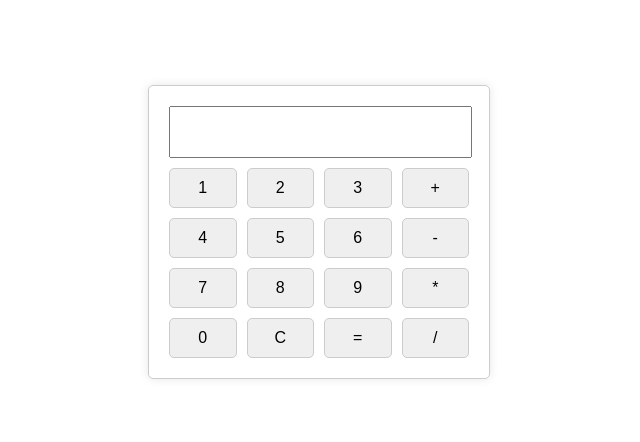
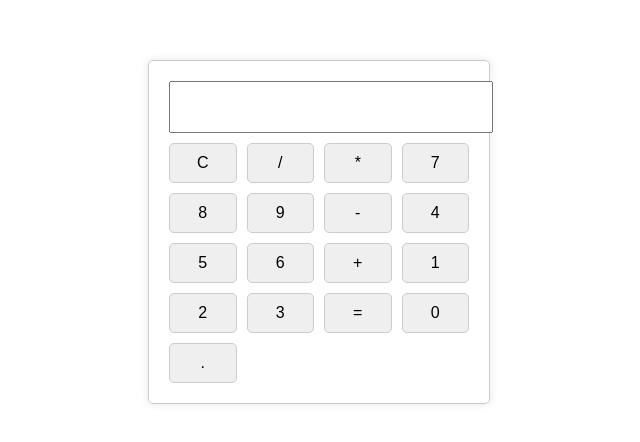
Before and after one commit to sri12334/simple-calculator1, a website: page index.html in a window 1280 px wide. Shown: the part 168-610 px from the top of the page, without its empty margins (321-961 px from the left). Drawn offline with Linux system fonts and the light colour scheme.

Commit message:
Revert "code changed"
This reverts commit 08d42c6a05591ba60b25cd23df35eb6cde40cf83.

```diff
--- a/index.html
+++ b/index.html
@@ -10,25 +10,23 @@
     <div class="calculator">
         <input type="text" id="display" readonly>
         <div class="buttons">
+            <button onclick="clearDisplay()">C</button>
+            <button onclick="appendToDisplay('/')">/</button>
+            <button onclick="appendToDisplay('*')">*</button>
+            <button onclick="appendToDisplay('7')">7</button>
+            <button onclick="appendToDisplay('8')">8</button>
+            <button onclick="appendToDisplay('9')">9</button>
+            <button onclick="appendToDisplay('-')">-</button>
+            <button onclick="appendToDisplay('4')">4</button>
+            <button onclick="appendToDisplay('5')">5</button>
+            <button onclick="appendToDisplay('6')">6</button>
+            <button onclick="appendToDisplay('+')">+</button>
             <button onclick="appendToDisplay('1')">1</button>
             <button onclick="appendToDisplay('2')">2</button>
             <button onclick="appendToDisplay('3')">3</button>
-            <button onclick="appendToDisplay('+')">+</button>
-
-            <button onclick="appendToDisplay('4')">4</button>
-            <button onclick="appendToDisplay('5')">5</button>
-            <button onclick="appendToDisplay('6')">6</button>
-            <button onclick="appendToDisplay('-')">-</button>
-
-            <button onclick="appendToDisplay('7')">7</button>
-            <button onclick="appendToDisplay('8')">8</button>
-            <button onclick="appendToDisplay('9')">9</button>
-            <button onclick="appendToDisplay('*')">*</button>
-
+            <button onclick="calculate()">=</button>
             <button onclick="appendToDisplay('0')">0</button>
-            <button onclick="clearDisplay()">C</button>
-            <button onclick="calculate()">=</button>
-            <button onclick="appendToDisplay('/')">/</button>
+            <button onclick="appendToDisplay('.')">.</button>
         </div>
     </div>
     <script src="script.js"></script>
--- a/package.json
+++ b/package.json
@@ -21,7 +21,7 @@
   "devDependencies": {
     "@typescript-eslint/eslint-plugin": "^6.11.0",
     "@typescript-eslint/parser": "^6.11.0",
-    "eslint": "^8.54.0",
+    "eslint": "^8.53.0",
     "eslint-config-airbnb-base": "^15.0.0",
     "eslint-plugin-html": "^7.1.0",
     "eslint-plugin-import": "^2.29.0",
--- a/styles.css
+++ b/styles.css
@@ -17,9 +17,9 @@ body {
 }
 
 #display {
-  width: 93%;
+  width: 100%;
   margin-bottom: 10px;
-  padding: 10px 10px;
+  padding: 10px;
   font-size: 1.5em;
 }
 
```
Also changed, not shown: .eslintrc.js, README.md, 1 other file.
